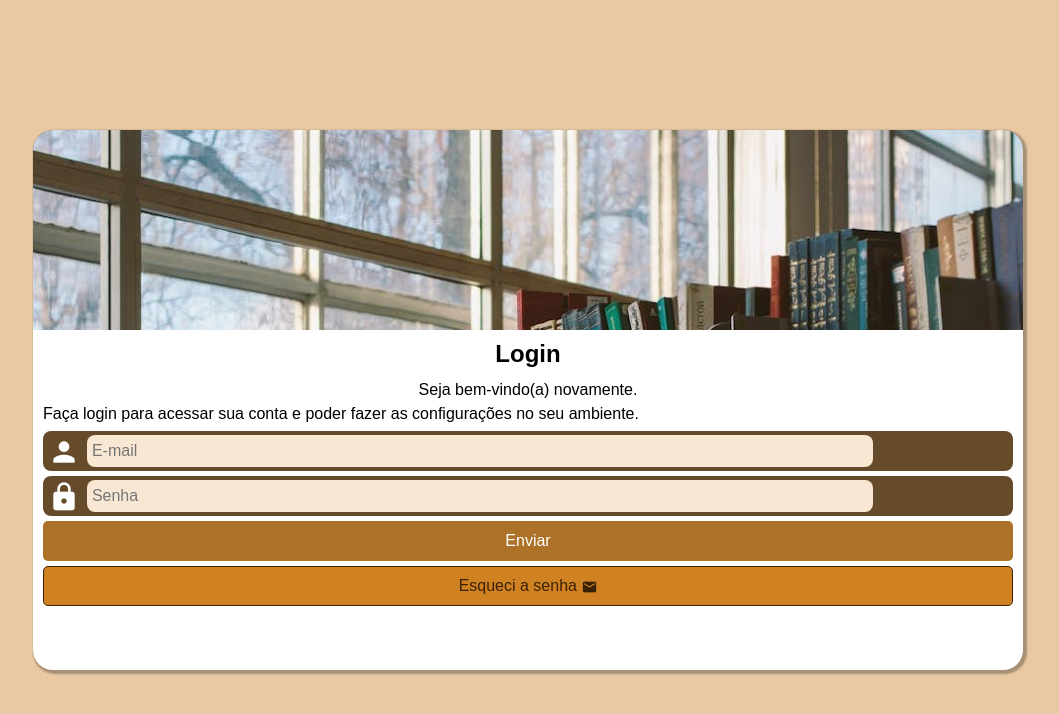
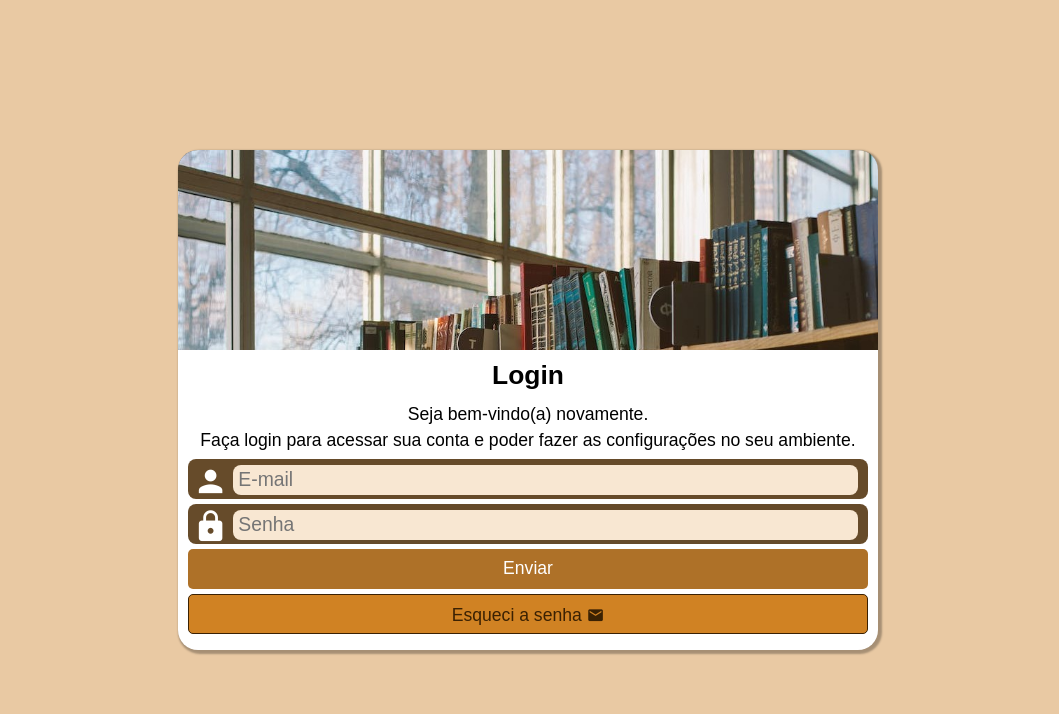
Before and after one commit to liliangeovana/projeto-login, a plain HTML site: page index.html in a window 1280 px wide. Shown: the whole page, without its empty margins (112-1171 px from the left). Drawn offline with Linux system fonts and the light colour scheme.

Commit message:
finalizado projeto login

```diff
--- a/estilos/media-query.css
+++ b/estilos/media-query.css
@@ -18,10 +18,27 @@
         margin-top: 20%;
         margin-right: 5%;
     }
+
+    div.campo > input{
+     width: 88%;
+    }
+
 }
 
 @media screen and (min-width: 992px){
     section#login{
-        width: 990px;
+        font-size: 1.1em;
+        width: 700px;
+        height: 500px;
     }
+
+    div#formulario p {
+        text-align: center;
+    }
+
+    div.campo > input{
+        font-size: 1.1em;
+        height: 75%;
+        width: 92%;
+       }
 }
--- a/index.html
+++ b/index.html
@@ -9,7 +9,7 @@
 
     <link rel="stylesheet" href="estilos/style.css" media="all">
 
-    <link rel="stylesheet" href="estilos/media-query.css">
+    <link rel="stylesheet" href="estilos/media-query.css" and (orientation:landscape) >
 
 </head>
 <body>
```
